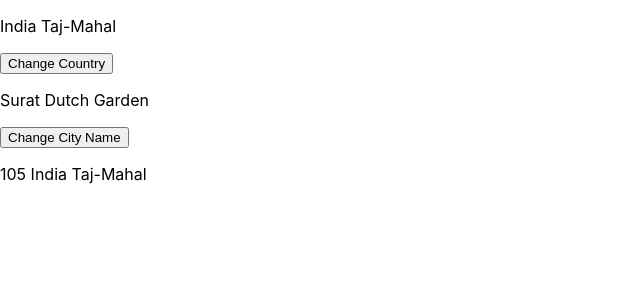
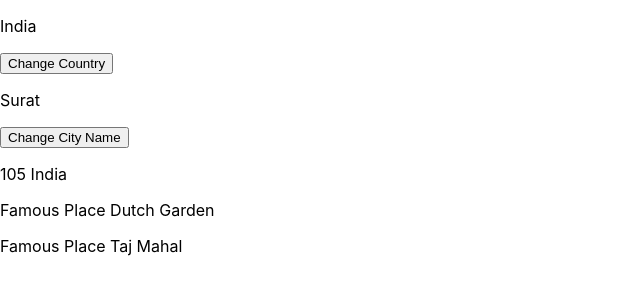
Before and after one commit to bhumishingala/project1, a React (Create React App) app: page / in a window 1280 px wide. Shown: the top 300 px of the page, without its empty margins (0-640 px from the left). Built offline with nearby package versions, Linux system fonts and the light colour scheme.

Commit message:
state and props

```diff
--- a/src/containers/City.js
+++ b/src/containers/City.js
@@ -5,15 +5,13 @@
         super(props);
 
         this.state = {
-            CityName : "Surat",
-            Place_Name : "Dutch Garden"
+            CityName : "Surat"
         }
     }
 
     changeCityName(){
         this.setState({
-            CityName : "Rajkot",
-            Place_Name : "Jubilee Garden"
+            CityName : "Rajkot"
         })
     }
 
@@ -22,7 +20,8 @@
             <div>
                 <p>{this.state.CityName} {this.state.Place_Name}</p>
                 <button onClick={() => this.changeCityName()}>Change City Name</button>
-                <p>{this.props.id} {this.props.Country_Name} {this.props.Place_Name}</p>
+                <p>{this.props.id} {this.props.Country_Name}</p>
+                <p>{this.state.CityName === "Surat" ? "Famous Place Dutch Garden" : "Jubilee Garden"}</p>
             </div>
         );
     }
--- a/src/containers/CityFun.js
+++ b/src/containers/CityFun.js
@@ -1,19 +1,18 @@
 import React, { useState } from 'react';
 
-function CityFun({id, country_Name,Place_Name}) {
+function CityFun({id, country_Name}) {
     const [CityName,setCityName] = useState("Surat");
-    const [placeName,setplaceName] = useState("Dutch Garden");
 
     const changeCityName = () => {
         setCityName("Rajkot");
-        setplaceName("Jubilee Garden");
     }
 
     return (
         <div>
-            <p>{CityName} {placeName}</p>
+            <p>{CityName}</p>
             <button onClick={() => changeCityName()}>Change City Name</button>
-            <p>{id} {country_Name} {Place_Name}</p>
+            <p>{id} {country_Name}</p>
+            <p>{CityName === "Surat" ? "Famous Place Dutch Garden" : "Jubilee Garden"}</p>
         </div>
     );
 }
--- a/src/containers/Country.js
+++ b/src/containers/Country.js
@@ -7,14 +7,12 @@
 
         this.state = {
             countryName : 'India',
-            placeName : 'Taj-Mahal'
         }
     }
 
     changeCountry = () => {
         this.setState({
             countryName : 'US',
-            placeName: 'Millennium Park'
         })
     }
 
@@ -23,7 +21,8 @@
             <div>
                 <p>{this.state.countryName} {this.state.placeName}</p>
                 <button onClick={() => this.changeCountry()}>change Country</button>
-                <City id={101} Country_Name={this.state.countryName} Place_Name={this.state.placeName}/>
+                <City id={101} Country_Name={this.state.countryName}/>
+                <p>{this.state.countryName === "India" ? "Famous Place Taj Mahal" : "Millennium Park"}</p>
             </div>
         );
     }
--- a/src/containers/CountryFun.js
+++ b/src/containers/CountryFun.js
@@ -3,18 +3,17 @@
 
 function CountryFun(props) {
     const [countryName,setcountryName] = useState("India");
-    const [placeName,setplaceName] = useState("Taj-Mahal");
 
     const changeCountry = () => {
         setcountryName("US");
-        setplaceName("Waikiki");
     }
 
     return (
         <div>
-            <p>{countryName} {placeName}</p>
+            <p>{countryName}</p>
             <button onClick={() => changeCountry()}>Change Country</button>
-            <CityFun id="105" country_Name={countryName} Place_Name={placeName}/>
+            <CityFun id="105" country_Name={countryName}/>
+            <p>{countryName === "India" ? "Famous Place Taj Mahal" : "Waikiki"}</p>
         </div>
     );
 }
```
